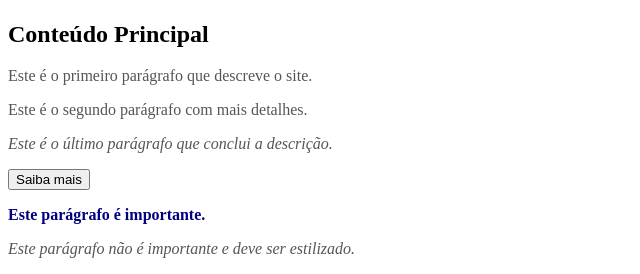
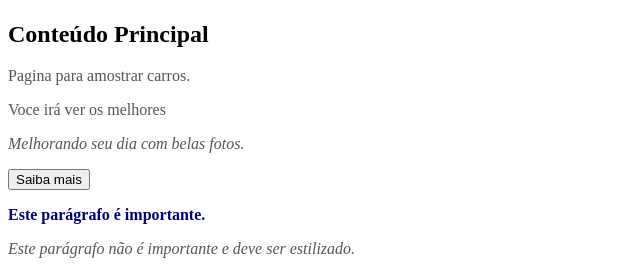
Before and after one commit to Pedrixss/Pseudoclasse, a plain HTML site: page index.html in a window 1280 px wide. Shown: the part 1441-1715 px from the top of the page, without its empty margins (0-640 px from the left). Drawn offline with Linux system fonts and the light colour scheme.

Commit message:
Paragrafo editado

```diff
--- a/index.html
+++ b/index.html
@@ -47,9 +47,9 @@
 
         <section>
             <h2>Conteúdo Principal</h2>
-            <p>Este é o primeiro parágrafo que descreve o site.</p>
-            <p>Este é o segundo parágrafo com mais detalhes.</p>
-            <p>Este é o último parágrafo que conclui a descrição.</p>
+            <p>Pagina para amostrar carros.</p>
+            <p>Voce irá ver os melhores</p>
+            <p>Melhorando seu dia com belas fotos.</p>
         </section>
 
         <button class="saiba-mais">Saiba mais</button>
```
